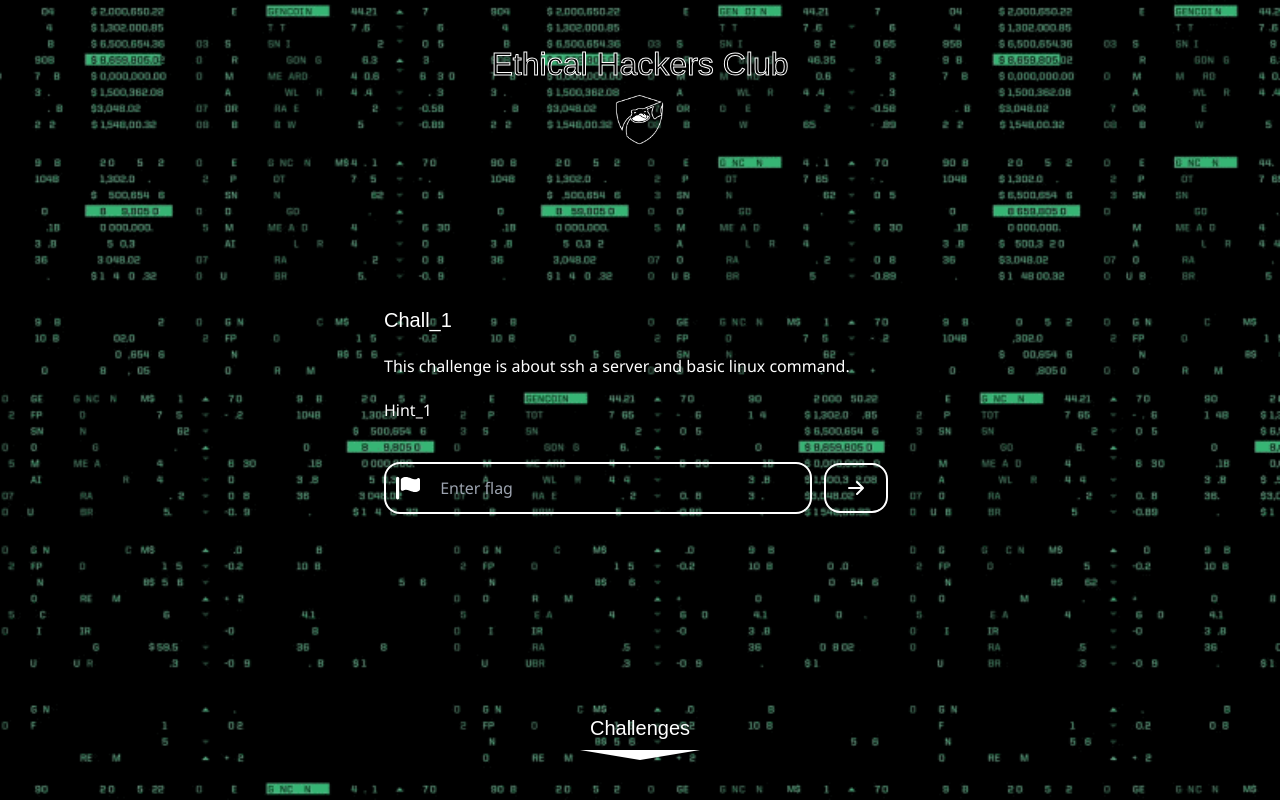
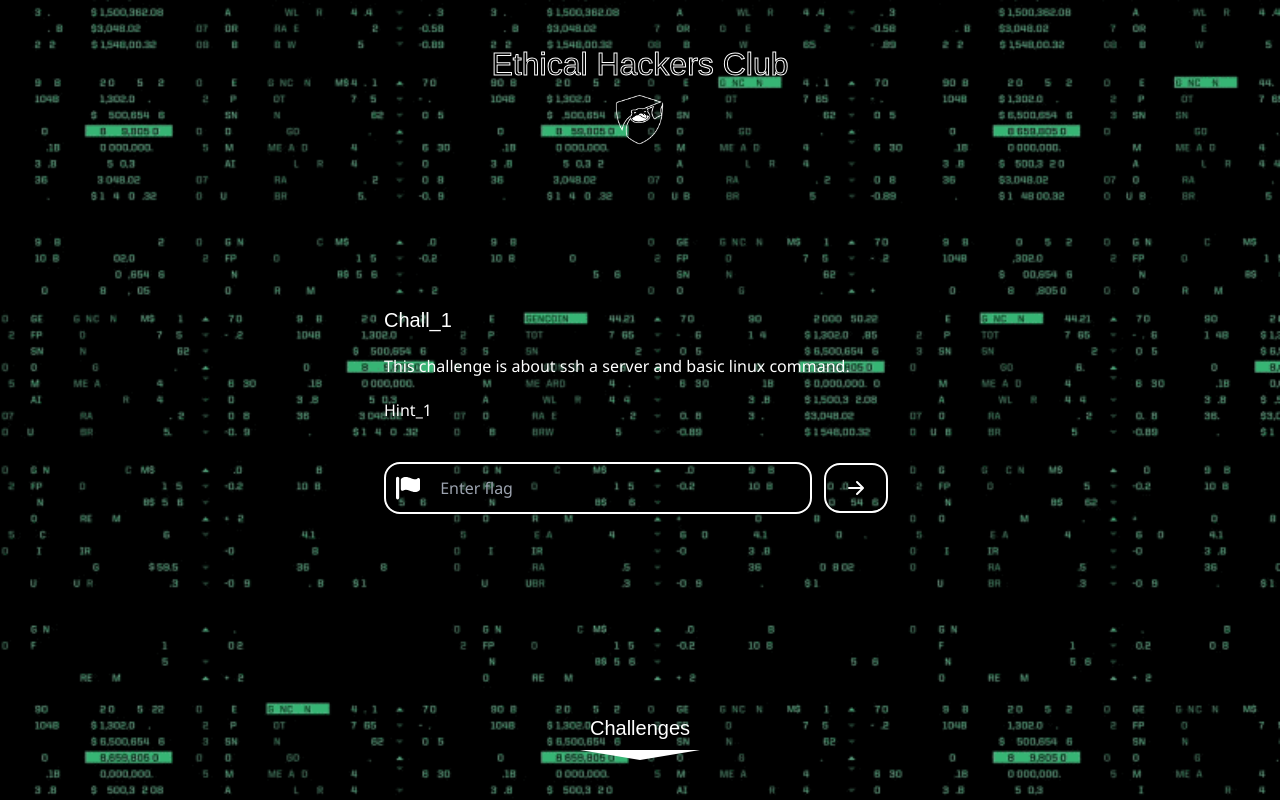
Before and after one commit to perplexedG3/Workshop_EHC, a PHP site: page /chall.php?id=1 in a window 1280 px wide. Run offline with PHP 8.4, Linux system fonts and the light colour scheme; a user stored in the database is signed in; data comes from the database, SQL or seed files in the repository; some libraries are stand-ins or nearby versions; some web fonts are replaced.

Commit message:
fix style: set background to be fixed attachment

```diff
--- a/chall.php
+++ b/chall.php
@@ -81,8 +81,8 @@
 </head>
 
 <body>
-    <div id="main" class="bg-black h-[100vh] w-[100vw] relative">
-        <div class="flex flex-col items-center py-10 h-[100%]">
+    <div id="main" class="bg-black relative">
+        <div class="flex flex-col items-center py-10 min-h-[100vh]">
             <a href="/" class="flex flex-col items-center">
                 <h1 class="text-black text-[2rem]">Ethical Hackers Club</h1>
                 <img src="./assets/logo.png" alt="logo" class="h-[60px]">
--- a/challenges.php
+++ b/challenges.php
@@ -46,8 +46,8 @@
 </head>
 
 <body>
-    <div id="main" class="bg-black h-[100vh] w-[100vw]">
-        <div class="flex flex-col items-center py-10 w-[100%] h-[100%]">
+    <div id="main" class="bg-black">
+        <div class="flex flex-col items-center py-10 w-[100%] min-h-[100vh]">
             <h1 class="text-black text-[2rem]">Ethical Hackers Club</h1>
             <img src="./assets/logo.png" alt="logo" class="h-[60px]">
 
--- a/css/style.css
+++ b/css/style.css
@@ -5,7 +5,10 @@
 #main {
     background-image: url('../assets/background.gif');
     background-size: cover;
-    height: 100vh;
+    background-attachment: fixed;
+    background-position: center;
+    background-repeat: no-repeat;
+    min-height: 100vh;
     padding: 0;
     margin: 0;
 }
--- a/scoreboard.php
+++ b/scoreboard.php
@@ -44,8 +44,8 @@
     </head>
 
     <body>
-        <div id="main" class="bg-black h-[100vh] w-[100vw]">
-            <div class="flex flex-col items-center py-10 w-[100%] h-[100%]">
+        <div id="main" class="bg-black">
+            <div class="flex flex-col items-center py-10 w-[100%] min-h-[100vh]">
                 <a href="/" class="flex flex-col items-center">
                     <h1 class="text-black text-[2rem]">Ethical Hackers Club</h1>
                     <img src="./assets/logo.png" alt="logo" class="h-[60px]">
```
